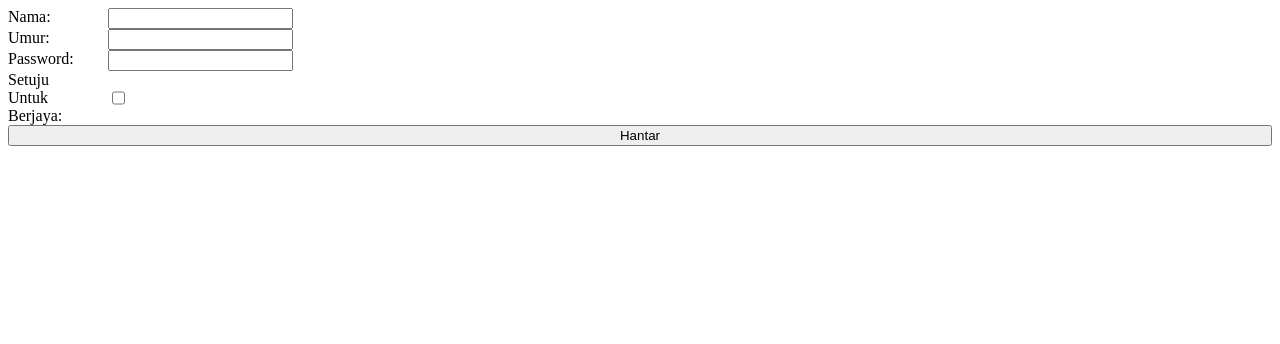
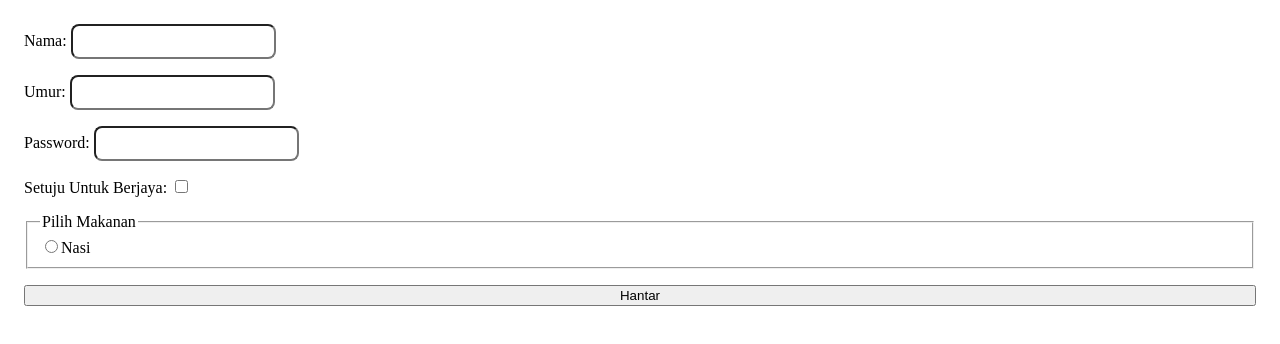
Before and after one commit to kayrollksm/minggu3, a plain HTML site: page index.html in a window 1280 px wide. Drawn offline with Linux system fonts and the light colour scheme.

Commit message:
feat: catikkan form

```diff
--- a/index.css
+++ b/index.css
@@ -4,14 +4,25 @@
 form {
     display: flex;
     flex-direction: column;
+    gap: 16px;
+    padding: 16px;
 }
 
-form > div {
+form > div > fieldset {
     display: flex;
     flex-direction: row;
     gap: 20px;
+    padding: 0px;
+    margin: 0px;
+    border: none;
 }
 
 form label {
     width: 10ch;
 }
+
+input {
+    padding: 8px 12px;
+    border-radius: 8px;
+    border: ;
+}
--- a/index.html
+++ b/index.html
@@ -28,6 +28,11 @@
             <input type="checkbox" id="setuju"
             name="setuju">
         </div>
+        <fieldset>
+            <legend>Pilih Makanan</legend>
+            <input type="radio" name="makanan"
+            value="nasi">Nasi
+        </fieldset>
 
         <button type="submit">Hantar</button>
     </form>
```
